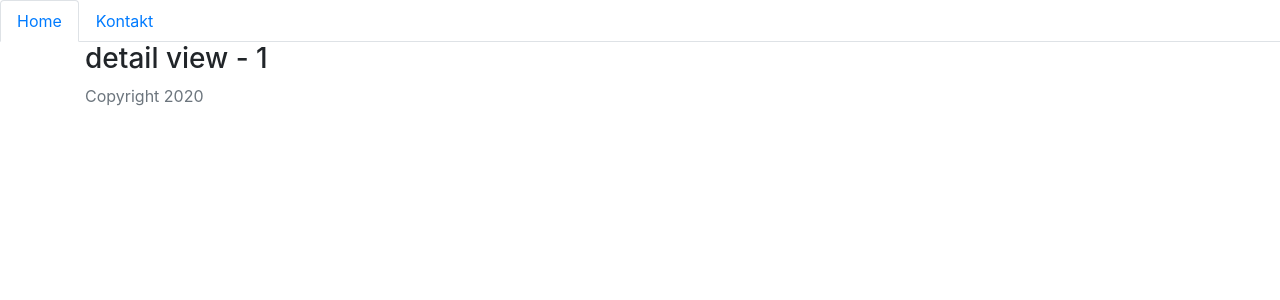
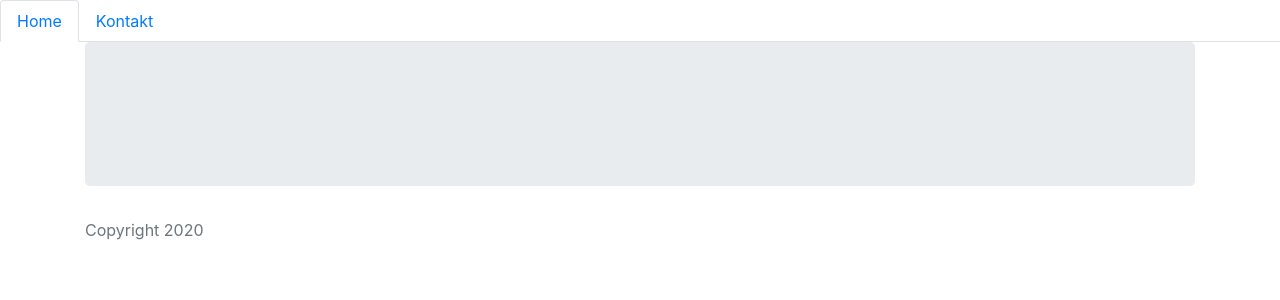
Before and after one commit to LukaszCaputa/lukaszek-czyta-frontend, a Vue app: page /book/1 in a window 1280 px wide. Shown: the top 300 px of the page. Built offline with nearby package versions, Linux system fonts and the light colour scheme.

Commit message:
implemented detailed view

```diff
--- a/src/components/BookItem.vue
+++ b/src/components/BookItem.vue
@@ -23,7 +23,7 @@ export default {
   props: {
     title: String,
     author: String,
-    bookId: String
+    bookId: Number
   }
 }
 </script>
--- a/src/views/Book.vue
+++ b/src/views/Book.vue
@@ -1,7 +1,9 @@
 <template>
   <div>
 
-    <h3>detail view - {{ $route.params.bookId }}</h3>
+  <b-jumbotron :header="bookObject.title" :lead="bookObject.author">
+    <p>{{ bookObject.notes }}</p>
+  </b-jumbotron>
 
   </div>
 </template>
@@ -9,10 +11,25 @@
 <script>
 import { mapState } from 'vuex'
 export default {
+  data () {
+    return {
+      bookObject: {}
+    }
+  },
   computed: {
     ...mapState([
       'books'
     ])
+  },
+  mounted () {
+    var bookElem
+    for (bookElem in this.books) {
+      if (parseInt(this.books[bookElem].id) === parseInt(this.$route.params.bookId)) { // FIXME
+        this.bookObject = this.books[bookElem]
+        break
+      }
+    }
+    // TODO error handling in case no book was found
   }
 }
 </script>
```
